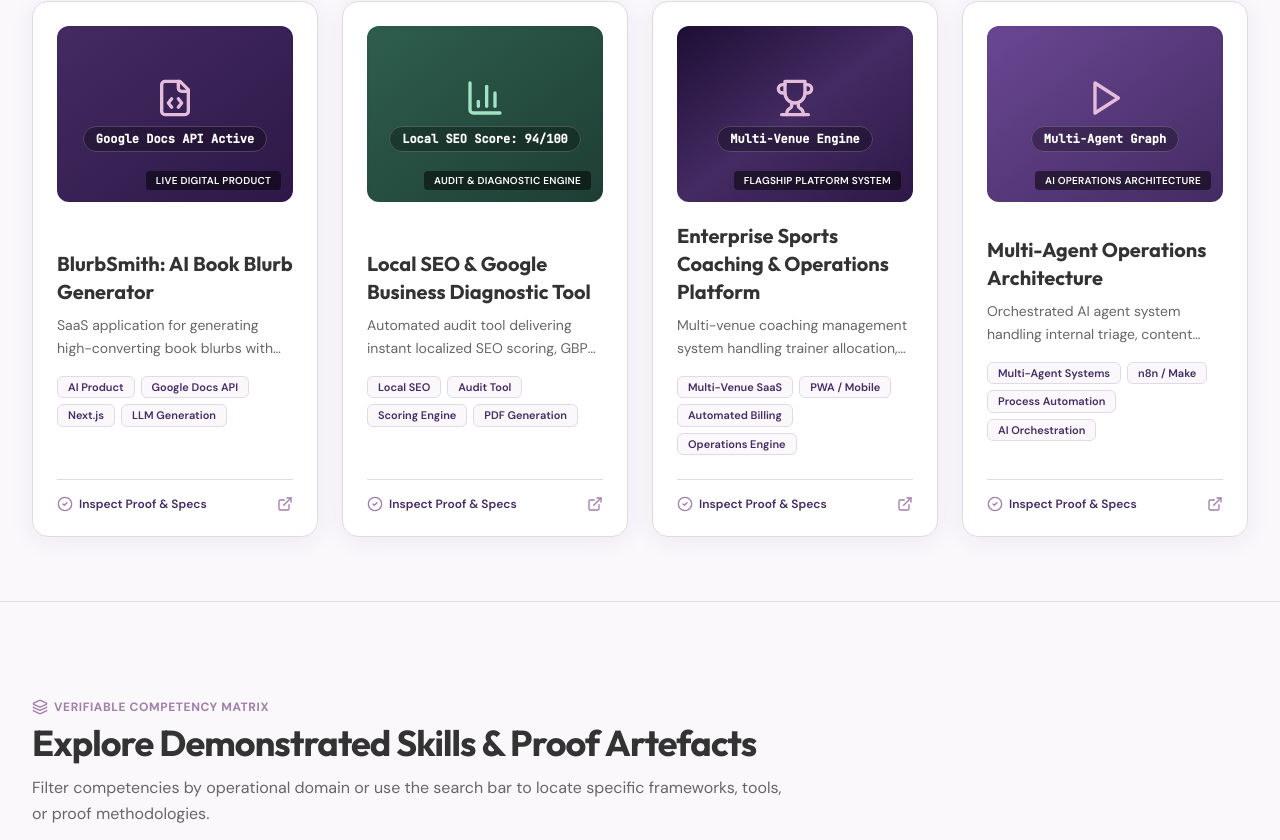
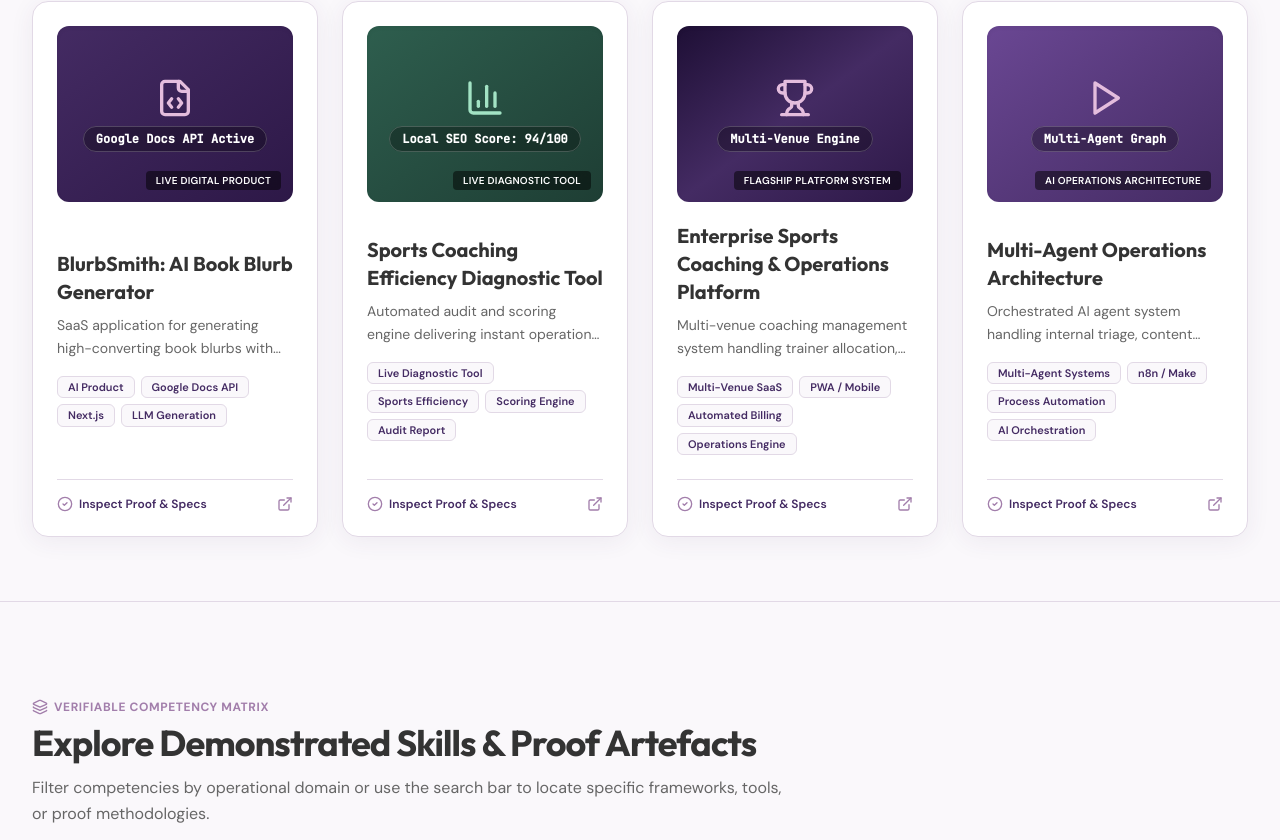
Before and after one commit to TaniaV40/portfolio-website, a Next.js app: page / in a window 1280 px wide. Shown: the part 980-1820 px from the top of the page. Built offline with nearby package versions, Linux system fonts and the light colour scheme.

Commit message:
Attach Sports Coaching Efficiency Diagnostic Tool live URL (https://audit-sports-efficiency.co.uk/sport-coaching-diagnostic-tool)

```diff
--- a/src/data/competencies.ts
+++ b/src/data/competencies.ts
@@ -94,21 +94,22 @@
   {
     id: 'seo-diagnostic-tool',
     category: 'product',
-    title: 'Local SEO & Google Business Diagnostic Tool',
-    description: 'Automated audit tool delivering instant localized SEO scoring, GBP breakdown, and actionable fix reports.',
-    suggestedProof: 'Screenshot of scored output & audit report UI.',
-    proofType: 'screen_recording',
-    artefactName: 'SEO Diagnostic System',
+    title: 'Sports Coaching Efficiency Diagnostic Tool',
+    description: 'Automated audit and scoring engine delivering instant operational diagnostic reports, venue efficiency scores, and actionable fix roadmaps.',
+    suggestedProof: 'Live diagnostic tool web application & scored audit report.',
+    proofType: 'live_app',
+    artefactName: 'Sports Coaching Diagnostic System',
     featured: true,
-    tags: ['Local SEO', 'Audit Tool', 'Scoring Engine', 'PDF Generation'],
+    tags: ['Live Diagnostic Tool', 'Sports Efficiency', 'Scoring Engine', 'Audit Report'],
     proofDetails: {
-      summary: 'Scans Google Business Profiles and local citation signals to generate structured diagnostic scores and prioritized remediation roadmaps for business owners.',
+      summary: 'Automated diagnostic application built to audit sports coaching operations, calculating efficiency scores across venue utilization, coach ratios, and revenue leakage.',
+      link: 'https://audit-sports-efficiency.co.uk/sport-coaching-diagnostic-tool',
       highlights: [
-        'Automated scoring rubric across 15+ local ranking factors',
-        'Instant PDF generation for lead-gen and client audits',
-        'Integration ready for CRM and lead-capture flows'
+        'Automated scoring rubric across key sports coaching operational metrics',
+        'Instant diagnostic breakdown & prioritized remediation roadmap',
+        'Direct lead-gen intake integration with CRM pipeline'
       ],
-      badgeText: 'Audit & Diagnostic Engine',
+      badgeText: 'Live Diagnostic Tool',
       imagePlaceholderBg: 'from-emerald-600 to-teal-900',
     }
   },
@@ -388,6 +389,7 @@
     tags: ['Consultative Sales', 'Audit Strategy', 'Deal Closing'],
     proofDetails: {
       summary: 'Replaces generic pitch calls with concrete data-backed diagnostic findings that prove value before contract signing.',
+      link: 'https://audit-sports-efficiency.co.uk/sport-coaching-diagnostic-tool',
       highlights: ['Pre-call automated audit trigger', 'Quantified pain-point presentation']
     }
   },
```
